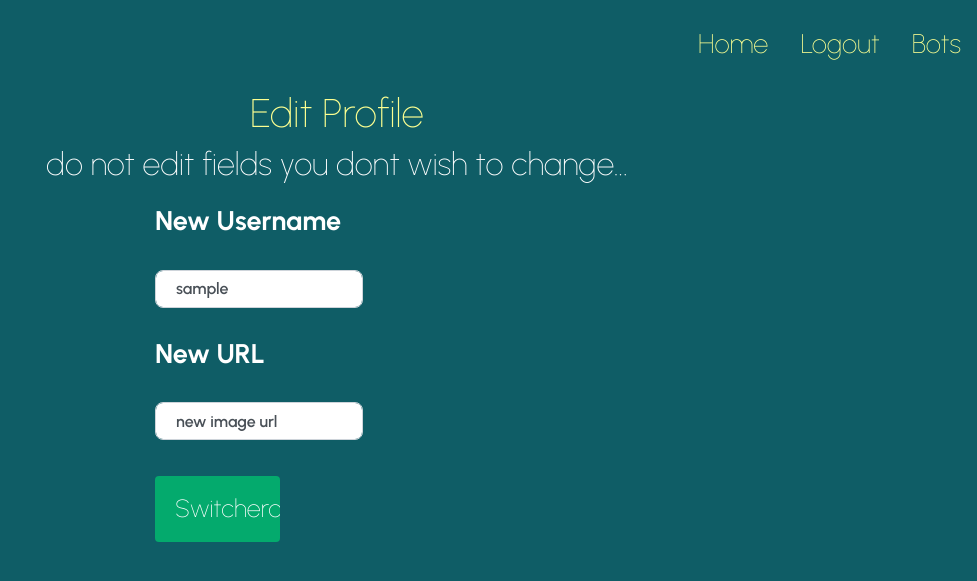
After one commit to sparklegem1/DadRockKC, a Flask app: page /edit-profile in a window 1280 px wide. The commit adds this page. Shown: the top 581 px of the page, without its empty margins (303-1280 px from the left). Run offline with Flask 2, Linux system fonts and the light colour scheme; the visitor is signed in with stand-in values (Sample User, id 1); data comes from the database, SQL or seed files in the repository; parts of the project's set-up code (start-up, migrations or seed data) failed here and were passed over; some libraries are stand-ins or nearby versions.

Commit message:
Made Edit Profile Functionality

```diff
--- a/forms.py
+++ b/forms.py
@@ -12,3 +12,12 @@ class LoginForm(FlaskForm):
     email = StringField('Email', validators=[DataRequired()])
     password = StringField('Password', validators=[DataRequired()])
     submit = SubmitField('Login')
+
+class EditProfile(FlaskForm):
+    username = StringField('New Username', validators=[DataRequired()])
+    img_url = StringField('New URL', validators=[DataRequired()])
+    submit = SubmitField('Switcheroo')
+
+class EditDescription(FlaskForm):
+    description = StringField('write about urself', validators=[DataRequired()])
+    submit = SubmitField('Update')
--- a/main.py
+++ b/main.py
@@ -12,7 +12,7 @@ from flask_sqlalchemy import SQLAlchemy
 from flask_ckeditor import CKEditor
 #from flask import abort
 from flask_login import UserMixin, login_user, LoginManager, login_required, current_user, logout_user
-from forms import CommentForm, LoginForm
+from forms import CommentForm, LoginForm, EditProfile, EditDescription
 from datetime import datetime
 from image_handler import ImageCropper
 
@@ -50,6 +50,8 @@ class User(UserMixin, db.Model):
     email = db.Column(db.String(100), unique=True, nullable=False)
     password = db.Column(db.String(100), nullable=False)
     profile_picture = db.Column(db.String(200))
+    pic_edit_count = db.Column(db.Integer)
+    description = db.Column(db.String(100))
 
     #Relationships
     show_reviews = relationship('ShowReview', back_populates='user')
@@ -298,13 +300,12 @@ def create_account_html():
             if f'{username}-profile-pic.png' == image:
                 prof_pic = image
 
-
-
         new_user = User(
             username=username,
             email=email,
             password=hash,
-            profile_picture=f'static/cropped-imgs/{prof_pic}'
+            profile_picture=f'static/cropped-imgs/{prof_pic}',
+            description='Write a description'
         )
 
         db.session.add(new_user)
@@ -582,11 +583,52 @@ def delete_comment(id, type):
         db.session.commit()
         return redirect(url_for('view_venue_review', id=id))
 
-
+# PROFILE FUNCS
 @app.route('/user-profile')
 def user_profile():
     return render_template('profile.html')
 
+# EDIT PROFILE
+@app.route('/edit-profile', methods=['GET', 'POST'])
+def edit_profile():
+    user = User.query.get(current_user.id)
+    form = EditProfile(
+        username=user.username,
+        img_url='new image url'
+    )
+    if form.validate_on_submit():
+        if user.username != form.username.data:
+            user.username=form.username.data
+        if form.img_url.data != 'new image url':
+            pic = urllib.request.urlretrieve(form.img_url.data, f"static/img/{user.username}-profile-pic.png")
+            try:
+                im = Image.open(pic[0])
+                im.show()
+                crop = ImageCropper()
+                crop.crop_image('static/img', 'cropped-imgs')
+                print(os.listdir('static/img'))
+            except UnidentifiedImageError:
+                return jsonify({'message': 'sorry, cant make an image out of this url!'})
+
+            for image in os.listdir('static/cropped-imgs'):
+                if f'{user.username}-profile-pic.png' == image:
+                    user.profile_picture = f'static/cropped-imgs/{image}'
+
+        db.session.commit()
+        return redirect(url_for('user_profile'))
+    return render_template('edit-profile.html', form=form)
+
+# PROFILE DESCRIPTION
+@app.route('/description', methods=['GET', 'POST'])
+def edit_description():
+    form = EditDescription(
+        description=current_user.description
+    )
+    if form.validate_on_submit():
+        current_user.description = form.description.data
+        db.session.commit()
+        return redirect(url_for('user_profile'))
+    return render_template('edit-description.html', form=form)
 
 
 @app.route('/upload', methods=['GET','POST'])
@@ -624,16 +666,15 @@ Worked on  9/16/21: template for forms, css for forms
 //TODO: make delete method
 //TODO: make bot page
 //TODO: Make all posting and commenting exclusive to account holders
-TODO: Fix appearance of posts and comments
-TODO: Add profile pictures to users
-TODO: Add profile viewing page where you can edit features of your profile
-TODO: Make edit functionality to edit button on profile page
+TODO: Fix All Appearances
+TODO: Commit Pics To db
+//TODO: Add profile pictures to users
+//TODO: Add profile viewing page where you can edit features of your profile
+//TODO: Make edit functionality to edit button on profile page
 TODO: install iterm
 TODO: push all items to github
 TODO: host site on heroku / switch to postgre
-TODO: in create_account_html, took url data and saved it as a cropped image in cropped-imgs, now i want
-to save the image into the database to be easily accessed in the html, one method is to use SQLAlchemy-AttachImage but
-it seems i need to install some obj from the Wand module.
+
 
 
 
--- a/static/style.css
+++ b/static/style.css
@@ -89,7 +89,17 @@ form {
 
 .title {
     font-size: 27px;
+    color: #ffffff;
     font-family: 'Urbanist', sans-serif;
+}
+
+.title h1 {
+    text-align: center;
+    color: #FCFF91;
+}
+
+.title h2 {
+    text-align: center;
 }
 
 .information {
@@ -256,8 +266,10 @@ button {
 button::hover {
 
 }
-
-btn-primary {
+.profile-edit-btn {
+    color: white;
+}
+.btn-primary {
   background-color: #04AA6D;
   font-size: 25px;
   color: white;
--- /dev/null
+++ b/templates/edit-description.html
@@ -0,0 +1,6 @@
+{% include "site.html" %}
+{% include "navbar.html" %}
+{% import "bootstrap/wtf.html" as wtf %}
+<div class="title">
+    {{ wtf.quick_form(form, novalidate=True, button_map={"submit": "primary"}) }}
+</div>
--- /dev/null
+++ b/templates/edit-profile.html
@@ -0,0 +1,11 @@
+{% include "site.html" %}
+{% import "bootstrap/wtf.html" as wtf %}
+{% include "navbar.html" %}
+{% block extraheader %}
+<link rel="stylesheet" href="{{ url_for('static', filename='style.css')}}">
+{% endblock extraheader %}
+<div class="title edit-page">
+    <h1>Edit Profile</h1>
+    <h2>do not edit fields you dont wish to change... </h2>
+    {{ wtf.quick_form(form, novalidate=True, button_map={"submit": "primary"}) }}
+</div>
--- a/templates/profile.html
+++ b/templates/profile.html
@@ -19,7 +19,7 @@
 			</div>
 			<div class="profile-user-settings">
 				<h1 class="profile-user-name">{{ current_user.username }} </h1>
-				<button class="btn profile-edit-btn">Edit Profile</button>
+				<a href="{{url_for('edit_profile') }}"><button class="btn profile-edit-btn">Edit Profile</button></a>
 				<button class="btn profile-settings-btn" aria-label="profile settings"><i class="fas fa-cog" aria-hidden="true"></i></button>
 			</div>
 			<div class="profile-stats">
@@ -29,7 +29,7 @@
 				</ul>
 			</div>
 			<div class="profile-bio">
-				<p><span class="profile-real-name">About</span> Write a discription</p>
+				<p><span class="profile-real-name">About</span><a href="{{url_for('edit_description')}}">{{ current_user.description }}</a></p>
 			</div>
 		</div>
 		<!-- End of profile section -->
```
Also changed, not shown: static/pfstyles.css (+14 -2 lines).
